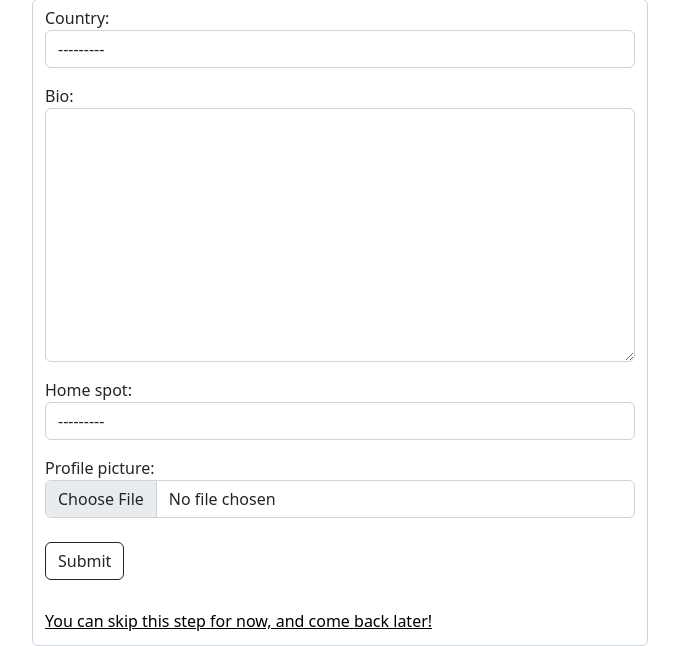
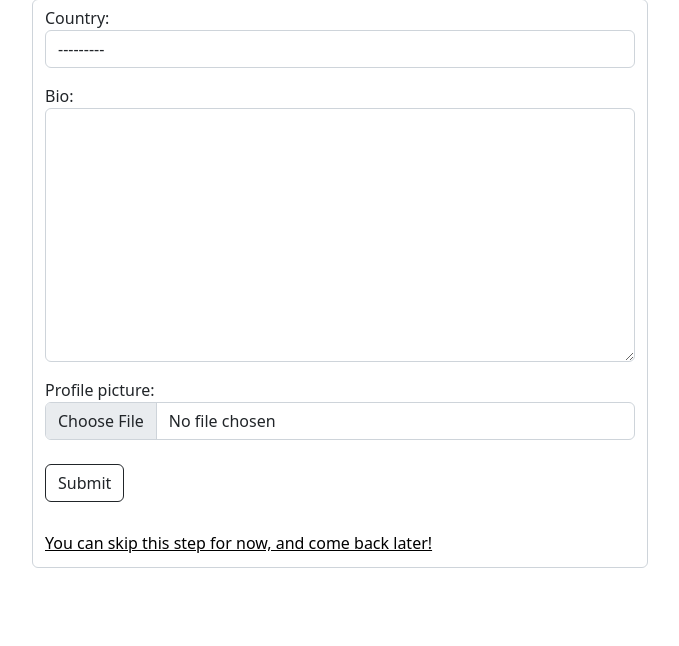
Before and after one commit to eliaszpiotr/Surfing, a Django app: page /user_profile_form/ in a window 1280 px wide; the page is wider, and only the part inside the window is pictured. Shown: the part 196-842 px from the top of that part, without its empty margins (300-979 px from the left). After the commit the page ends 764 px from the top of that part, so only its background shows below. Run offline with Django 4.2, Linux system fonts and the light colour scheme; data that the repository does not hold is empty; some libraries are stand-ins or nearby versions.

Commit message:
user profile form changes

```diff
--- a/guide/forms.py
+++ b/guide/forms.py
@@ -20,16 +20,17 @@ class SurfSpotForm(forms.ModelForm):
         widgets = {
             'latitude': forms.HiddenInput(),
             'longitude': forms.HiddenInput(),
+            'danger': forms.CheckboxSelectMultiple(),
         }
 
 
 class UserProfileForm(forms.ModelForm):
     class Meta:
         model = UserProfile
-        fields = ['country', 'bio', 'home_spot', 'profile_picture']
+        fields = ['country', 'bio', 'profile_picture']
         widgets = {
             'country': forms.Select(attrs={'class': 'form-control'}),
             'bio': forms.Textarea(attrs={'class': 'form-control'}),
-            'home_spot': forms.Select(attrs={'class': 'form-control'}),
+            # 'home_spot': forms.Select(attrs={'class': 'form-control'}),
             'profile_picture': forms.FileInput(attrs={'class': 'form-control'})
         }
--- a/templates/guide/user_profile_form.html
+++ b/templates/guide/user_profile_form.html
@@ -10,7 +10,7 @@
                 <h1>User Profile</h1>
             </div>
         </div>
-        <div class="container form-control" style="margin-top: 15px">
+        <div class="container form-control" style="margin-top: 15px; margin-bottom: 30px;">
             <div class="row">
                 <div class="col-md-12 ">
                     <form method="post" enctype="multipart/form-data">
```
